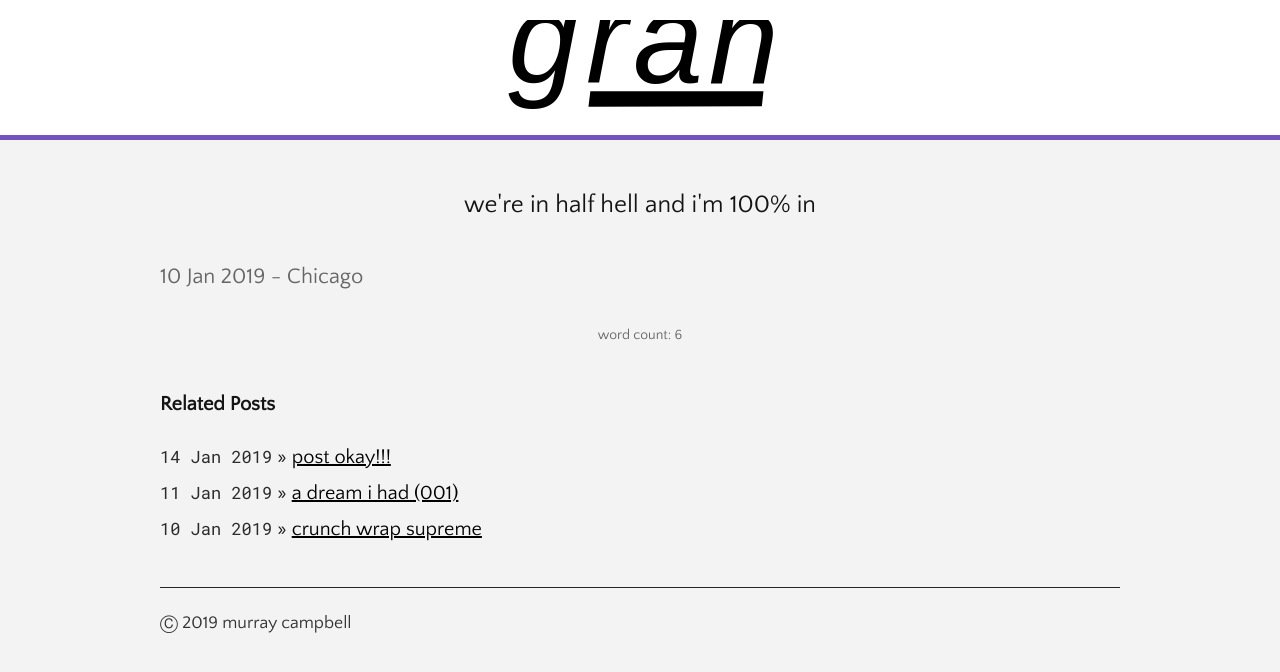
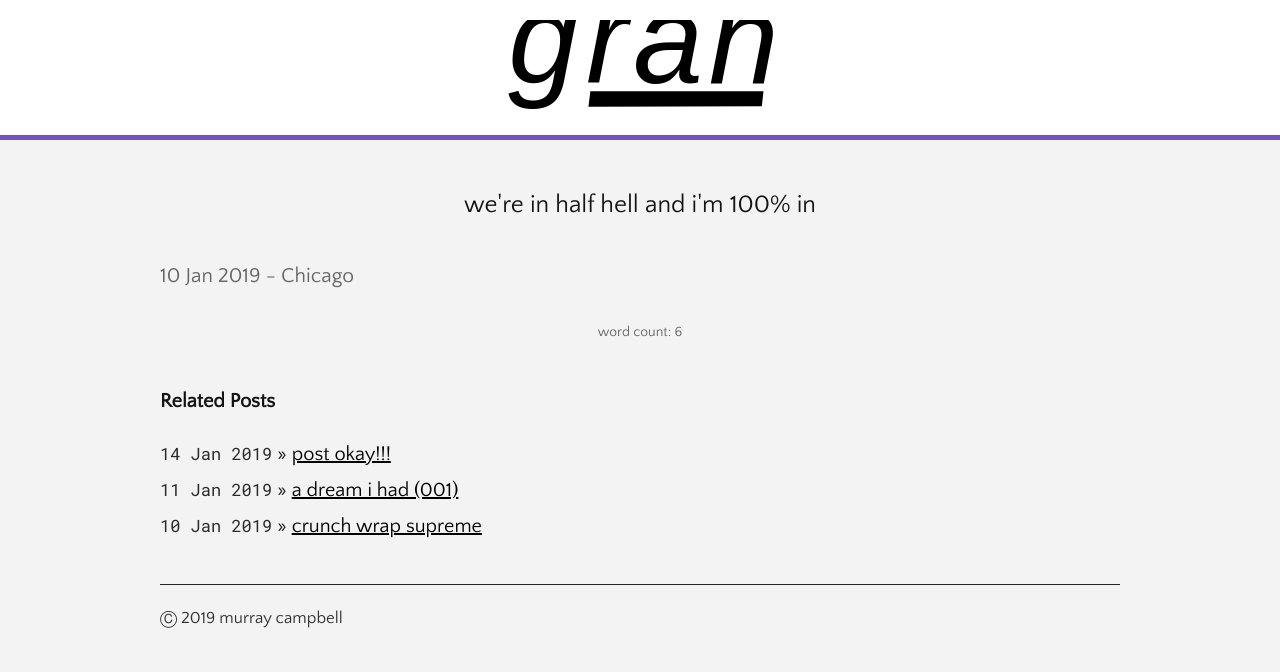
Before and after one commit to campmara/gran, a Jekyll site: the page built from _posts/2018-11-30-test.md, in a window 1280 px wide. Shown: the top 672 px of the page. Built offline with Jekyll 4.4.1, drawn with Linux system fonts in a browser that asks for light colours.

Commit message:
Update screen.css

```diff
--- a/assets/css/screen.css
+++ b/assets/css/screen.css
@@ -34,7 +34,7 @@
 
 p {
   margin: 1em 0;
-  font-size: 110%;
+  font-size: 105%;
   line-height: 2.0;
 }
 
```
